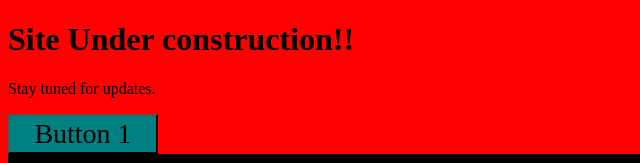
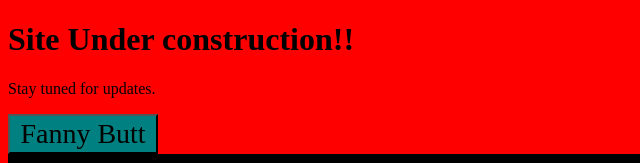
Before and after one commit to worksparrowenterprises/worksparrowenterprises.github.io, a plain HTML site: page index.html in a window 1280 px wide. Shown: the top 163 px of the page, 0-640 px from the left. Drawn offline with Linux system fonts and the light colour scheme.

Commit message:
butt edit

```diff
--- a/index.html
+++ b/index.html
@@ -60,7 +60,7 @@ background-color: blue;
 <h1>Site Under construction!!</h1>
 
 <p>Stay tuned for updates.</p>
-<button> Button 1</button>
+<button> Fanny Butt</button>
 </br>
 <div class="grid">
 <div class="grid-item" class="col-lg-30 col-sm-6"> some text</div>
```
